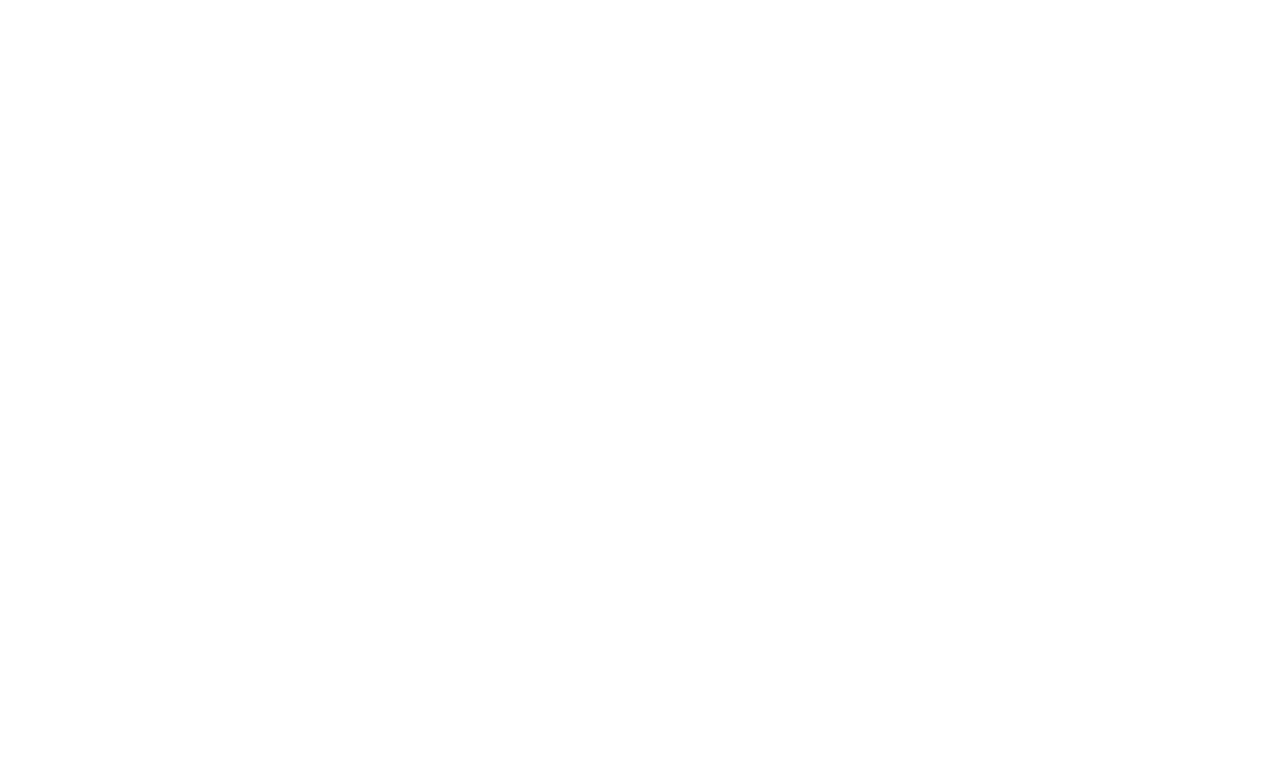
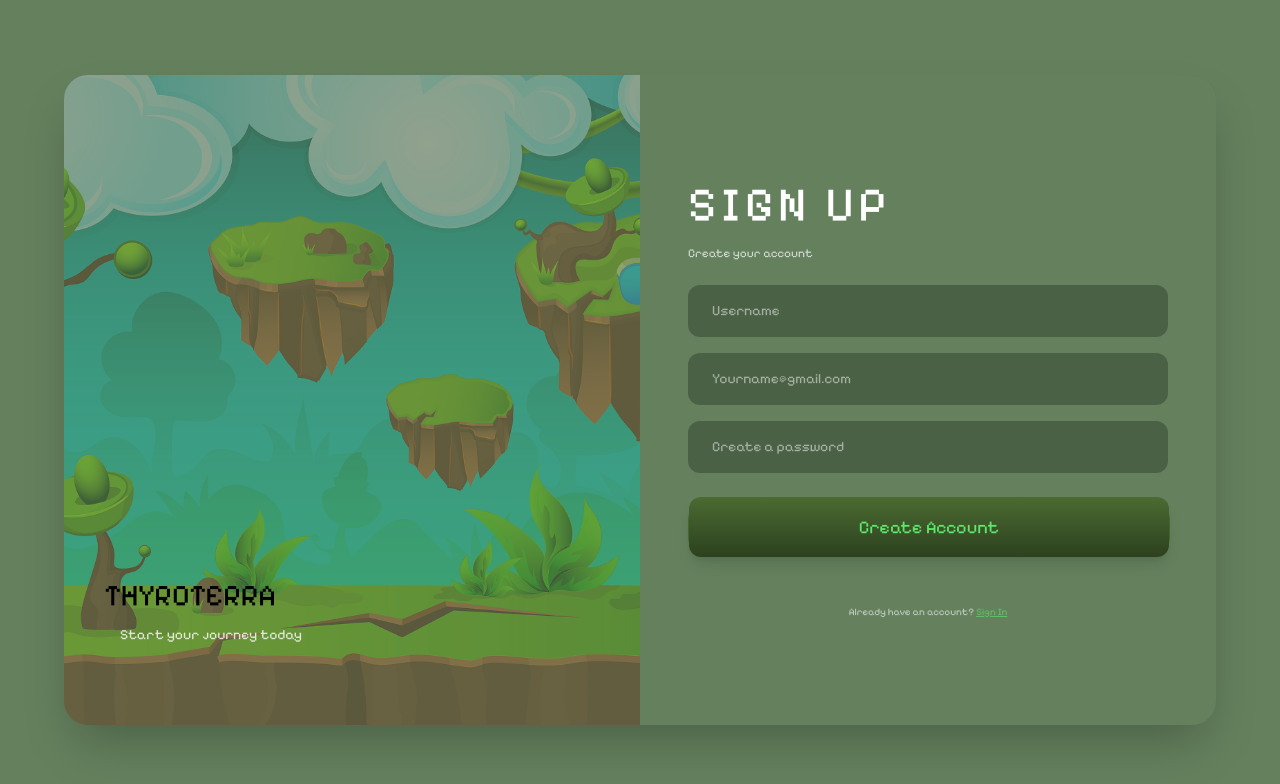
Before and after one commit to Ranianya/pexelis-Thyroterra, a React app in the folder frontend/: page /signup in a window 1280 px wide. Before the commit this address had no page. Shown: the top 784 px of the page. Built offline with nearby package versions, Linux system fonts and the light colour scheme; the HTML template or start-up script is replaced by a standard one.

Commit message:
last frontend

```diff
--- a/frontend/src/App.jsx
+++ b/frontend/src/App.jsx
@@ -38,6 +38,7 @@
 import MonthlyProgress from './components/MonthlyProgress';
 import CheckList from './components/CheckList';
 import FAQSystem from './pages/FAQSystem';
+import SignUp from './pages/SignUp'
 
 function App() {
   return (
@@ -60,6 +61,7 @@
         <Route path="/months" element={<Months />} />
         <Route path="/days" element={<Days />} />
         <Route path="/signin" element={<SignIn />} />
+        <Route path="/signup" element={<SignUp />} />
         <Route path="/dashboard/:dayId" element={<ThyroterraDashboard />} />
         <Route path="/dashboard" element={<ThyroterraDashboard />} />
         <Route path="/FAQ" element={<FAQSystem />} />
--- a/frontend/src/pages/SignIn.jsx
+++ b/frontend/src/pages/SignIn.jsx
@@ -1,33 +1,32 @@
 import React from 'react'
+import { Link } from 'react-router-dom' // 1. Import Link
 
 const SignIn = () => {
   return (
-    <section className='bg-[#64805d] font-pixel min-h-screen flex items-center justify-center'>
-      {/* Conteneur Principal avec deux colonnes */}
+    <section className='bg-[#64805d] font-pixel min-h-screen flex items-center justify-center p-4'>
       <div className='flex w-full max-w-6xl h-[600px] overflow-hidden rounded-3xl shadow-2xl bg-[#5a7254]'>
 
-        {/* Colonne Gauche : L'Image illustrative */}
+        {/* Left Column */}
         <div className='hidden md:block w-1/2 relative'>
           <img
             src="/signin.png"
             alt="Thyroterra World"
             className='w-full h-full object-cover'
           />
-          {/* Overlay Texte sur l'image (optionnel) */}
           <div className='absolute bottom-60 left-10 text-white '>
             <h2 className='text-3xl uppercase text-black pb-3'>Thyroterra</h2>
             <p className='text-sm opacity-80 pl-25'>Grow your health</p>
           </div>
         </div>
 
-        {/* Colonne Droite : Le Formulaire */}
+        {/* Right Column */}
         <div className='w-full md:w-1/2 p-12 flex flex-col justify-center bg-[#64805d] text-white'>
 
           <h1 className='text-5xl mb-8 uppercase tracking-widest pb-10'>Sign In</h1>
 
           <p className='text-xs mb-4 opacity-70'>Sign in with email address</p>
 
-          {/* Champ Email */}
+          {/* Email Field */}
           <div className='relative mb-6'>
             <div className='absolute inset-y-0 left-0 pl-4 flex items-center pointer-events-none'>
               <img src="/email.png" alt="email icon" className='h-5 w-5 opacity-50'/>
@@ -39,10 +38,23 @@
             />
           </div>
 
-          {/* Bouton Sign Up principal */}
-          <button className='w-full bg-gradient-to-b from-[#4a6b32] to-[#2d411e] hover:from-[#5a823d] py-4 rounded-xl text-lg shadow-lg transition-all active:scale-95 mb-8'>
-            Sign up
+          {/* Sign In Button (Submit) */}
+          <Link
+            to="/years"
+            className='w-full text-center border border-[#4a6b32] text-[#5CE96D] py-3 rounded-xl text-sm hover:bg-[#4a6b32]/20 transition-all active:scale-95 mb-8'
+          >
+          <button className='w-full bg-gradient-to-b from-[#4a6b32] to-[#2d411e] hover:from-[#5a823d] py-4 rounded-xl text-lg shadow-lg transition-all active:scale-95 mb-4'>
+            Sign IN
           </button>
+          </Link>
+
+          {/* Sign Up Link (Route to /signup) */}
+          <Link
+            to="/signup"
+            className='w-full text-center border border-[#4a6b32] text-[#5CE96D] py-3 rounded-xl text-sm hover:bg-[#4a6b32]/20 transition-all active:scale-95 mb-8'
+          >
+            Don't have an account? Sign up
+          </Link>
 
           <div className='flex items-center gap-4 mb-8'>
             <div className='h-[1px] bg-white/20 w-full'></div>
@@ -50,7 +62,7 @@
             <div className='h-[1px] bg-white/20 w-full'></div>
           </div>
 
-          {/* Boutons Sociaux */}
+          {/* Social Buttons */}
           <div className='flex flex-col gap-4'>
             <button className='flex items-center justify-center gap-3 bg-[#2d8e00] hover:bg-[#36a800] py-3 rounded-lg transition-all'>
                <img src="/google.png" className='w-5 h-5' alt="google"/>
@@ -61,12 +73,7 @@
                <span className='text-sm'>Facebook</span>
             </button>
           </div>
-
-          <p className='mt-8 text-[10px] text-center opacity-40'>
-            By registering you with our <span className='text-[#5CE96D] underline cursor-pointer'>Terms and Conditions</span>
-          </p>
         </div>
-
       </div>
     </section>
   )
--- a/frontend/src/pages/SignUp.jsx
+++ b/frontend/src/pages/SignUp.jsx
@@ -0,0 +1,131 @@
+import React, { useState } from 'react';
+import { Link, useNavigate } from 'react-router-dom';
+
+const SignUp = () => {
+  const navigate = useNavigate();
+
+  // State for all three fields required by your Prisma model
+  const [username, setUsername] = useState('');
+  const [email, setEmail] = useState('');
+  const [password, setPassword] = useState('');
+  const [error, setError] = useState('');
+
+  const handleSignUp = async (e) => {
+    e.preventDefault();
+    setError('');
+
+    try {
+      // Sending data to http://localhost:5000/api/auth/register
+      const response = await api.post('/auth/register', {
+        username,
+        email,
+        password
+      });
+
+      // Save token and user info to localStorage on success
+      localStorage.setItem('token', response.data.token);
+      localStorage.setItem('user', JSON.stringify(response.data));
+
+      // Redirect to the checklist page
+      navigate('/checklist');
+    } catch (err) {
+      // Capture the specific error from the backend (like "Email already in use")
+      setError(err.response?.data?.message || 'Registration failed. Please try again.');
+    }
+  };
+
+  return (
+    <section className='bg-[#64805d] font-pixel min-h-screen flex items-center justify-center p-4'>
+      <div className='flex w-full max-w-6xl h-[650px] overflow-hidden rounded-3xl shadow-2xl bg-[#5a7254]'>
+
+        {/* Left Column: Branding */}
+        <div className='hidden md:block w-1/2 relative'>
+          <img
+            src="/signin.png"
+            alt="Thyroterra World"
+            className='w-full h-full object-cover'
+          />
+          <div className='absolute bottom-20 left-10 text-white'>
+            <h2 className='text-3xl uppercase text-black pb-3'>Thyroterra</h2>
+            <p className='text-sm opacity-80 pl-4'>Start your journey today</p>
+          </div>
+        </div>
+
+        {/* Right Column: Form */}
+        <div className='w-full md:w-1/2 p-8 md:p-12 flex flex-col justify-center bg-[#64805d] text-white'>
+
+          <h1 className='text-5xl mb-4 uppercase tracking-widest'>Sign Up</h1>
+
+          <p className='text-xs mb-6 opacity-70'>Create your account</p>
+
+          {/* Error Message Display */}
+          {error && (
+            <div className='bg-red-500/20 border border-red-500 text-red-200 text-[10px] p-3 rounded-lg mb-4'>
+              {error}
+            </div>
+          )}
+
+          <form onSubmit={handleSignUp} className='space-y-4'>
+            {/* Username Field */}
+            <div className='relative'>
+              <input
+                type="text"
+                placeholder="Username"
+                required
+                value={username}
+                onChange={(e) => setUsername(e.target.value)}
+                className='w-full bg-[#4a6145] border-none rounded-xl py-4 px-6 text-sm focus:ring-2 focus:ring-[#89b17d] outline-none transition-all'
+              />
+            </div>
+
+            {/* Email Field */}
+            <div className='relative'>
+              <input
+                type="email"
+                placeholder="Yourname@gmail.com"
+                required
+                value={email}
+                onChange={(e) => setEmail(e.target.value)}
+                className='w-full bg-[#4a6145] border-none rounded-xl py-4 px-6 text-sm focus:ring-2 focus:ring-[#89b17d] outline-none transition-all'
+              />
+            </div>
+
+            {/* Password Field */}
+            <div className='relative mb-6'>
+              <input
+                type="password"
+                placeholder="Create a password"
+                required
+                value={password}
+                onChange={(e) => setPassword(e.target.value)}
+                className='w-full bg-[#4a6145] border-none rounded-xl py-4 px-6 text-sm focus:ring-2 focus:ring-[#89b17d] outline-none transition-all'
+              />
+            </div>
+
+            {/* Submit Button */}
+            <Link
+                      to="/signin"
+                      className='w-full text-center border border-[#4a6b32] text-[#5CE96D] py-3 rounded-xl text-sm hover:bg-[#4a6b32]/20 transition-all active:scale-95 mb-8'
+                    >
+          <button className='w-full bg-gradient-to-b from-[#4a6b32] to-[#2d411e] hover:from-[#5a823d] py-4 rounded-xl text-lg shadow-lg transition-all active:scale-95 mb-6'>
+            Create Account
+          </button>
+          </Link>
+          </form>
+
+          <div className='mt-6 text-center'>
+            <p className='text-[10px] opacity-60'>
+              Already have an account?{' '}
+              <Link to="/signin" className='text-[#5CE96D] underline cursor-pointer'>
+                Sign In
+              </Link>
+            </p>
+          </div>
+        </div>
+
+      </div>
+    </section>
+  );
+};
+
+export default SignUp;
```
